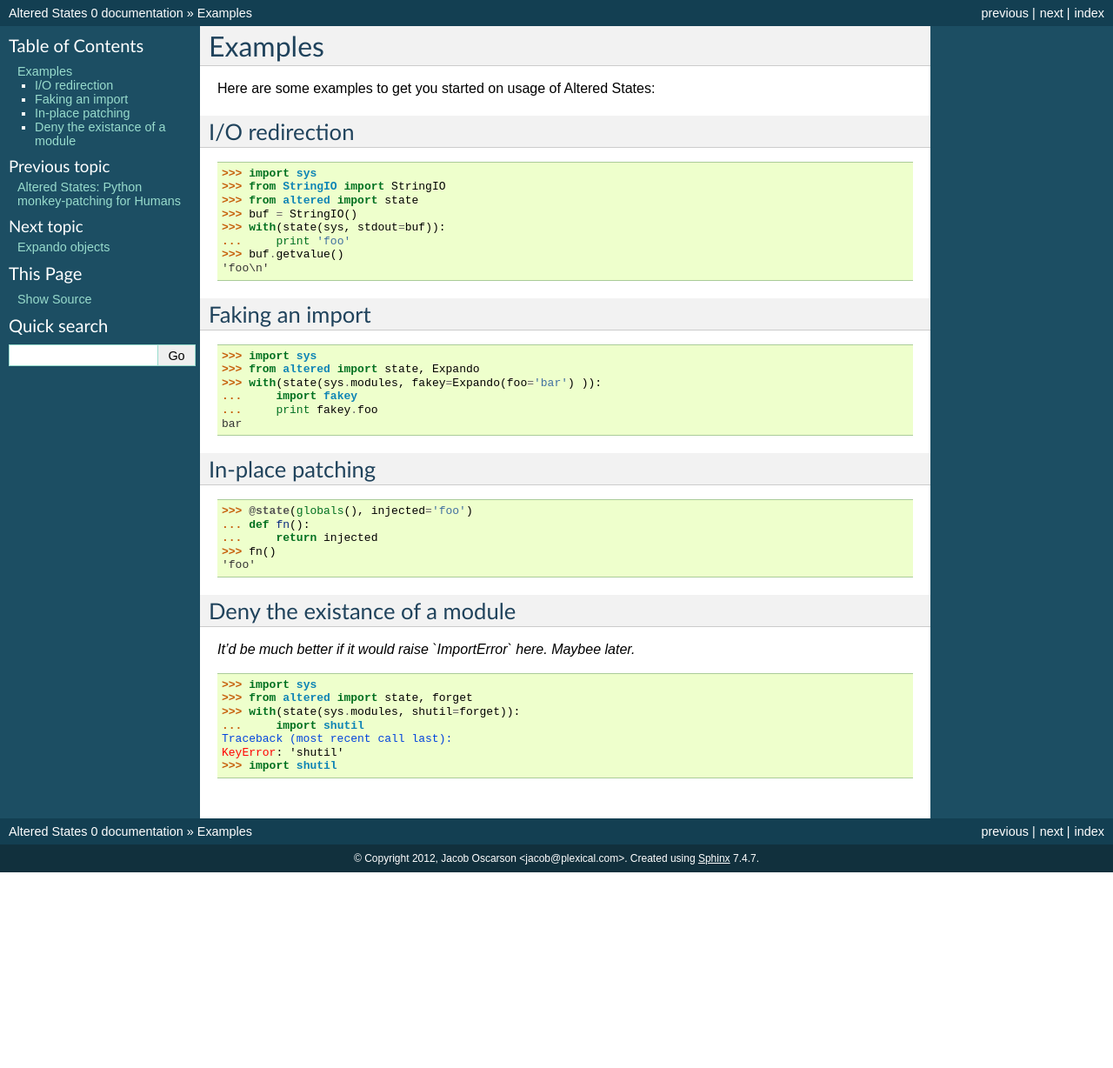
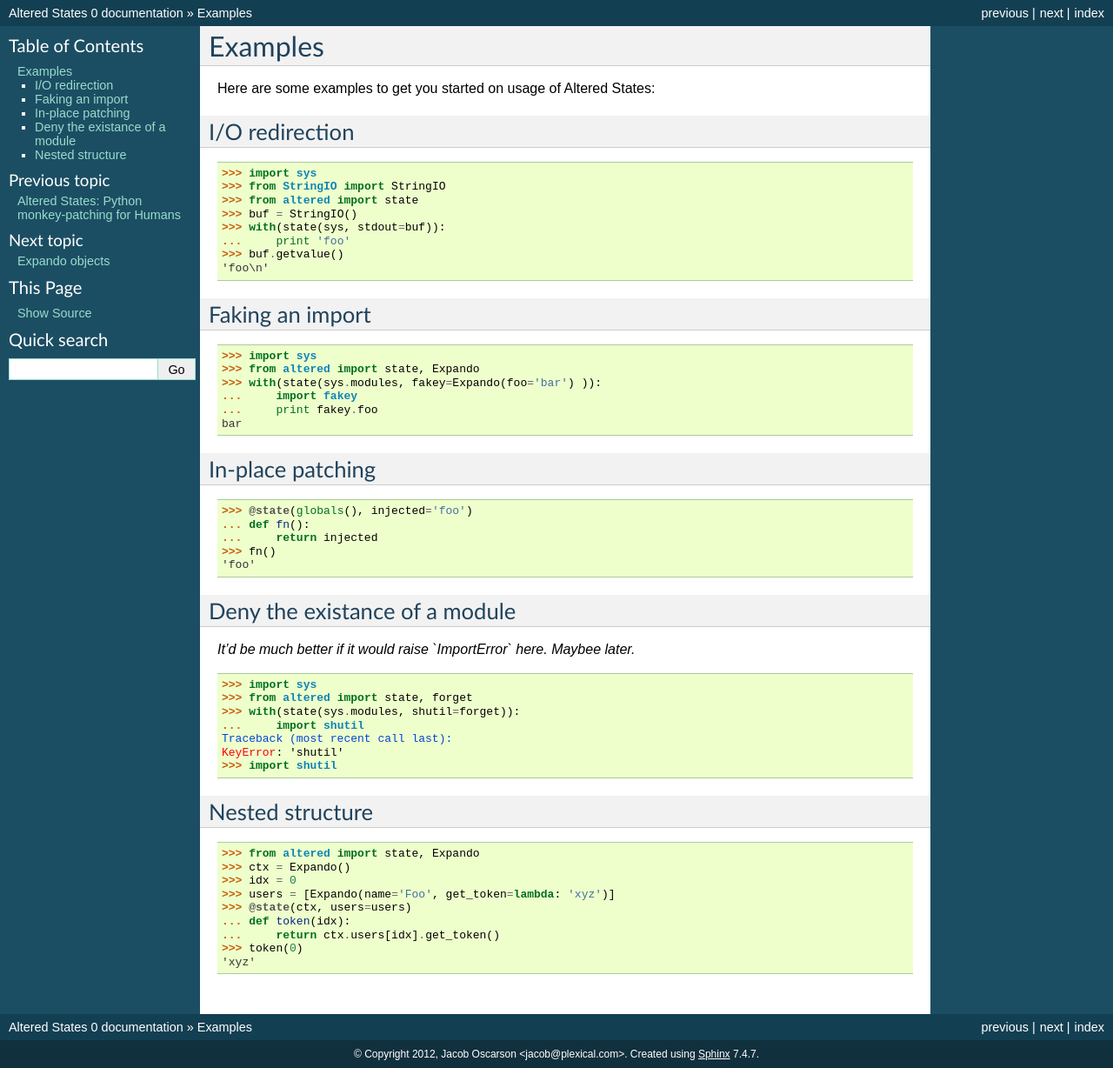
Before and after one commit to Plexical/altered.states, a Sphinx documentation site: the page built from docs/examples.rst, in a window 1280 px wide. Shown: the whole page at 87% size. Built offline with Sphinx 7.4.7, drawn with Linux system fonts in a browser that asks for light colours; before the commit the page ends 1003 px from its top, so only the background shows below that.

Commit message:
Added example with nested structure

```diff
--- a/docs/examples.rst
+++ b/docs/examples.rst
@@ -47,3 +47,16 @@ Deny the existance of a module
     Traceback (most recent call last):
     KeyError: 'shutil'
     >>> import shutil
+
+Nested structure
+----------------
+
+    >>> from altered import state, Expando
+    >>> ctx = Expando()
+    >>> idx = 0
+    >>> users = [Expando(name='Foo', get_token=lambda: 'xyz')]
+    >>> @state(ctx, users=users)
+    ... def token(idx):
+    ...     return ctx.users[idx].get_token()
+    >>> token(0)
+    'xyz'
```
